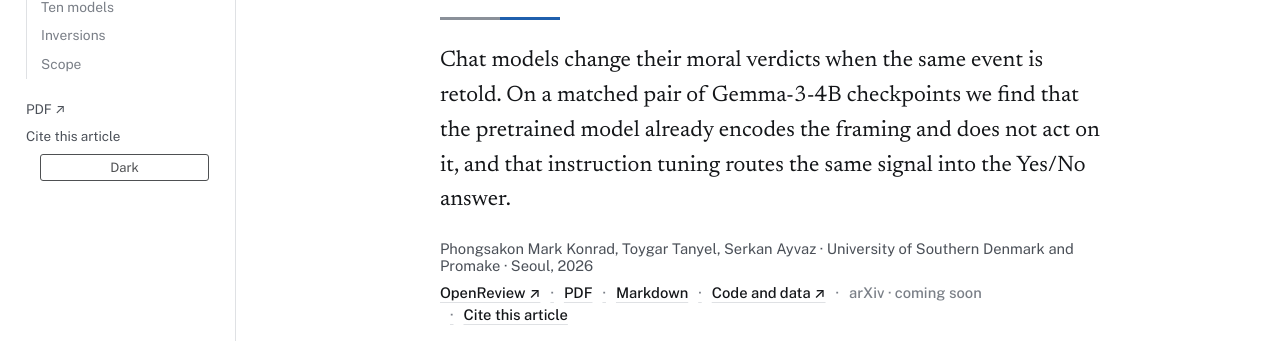
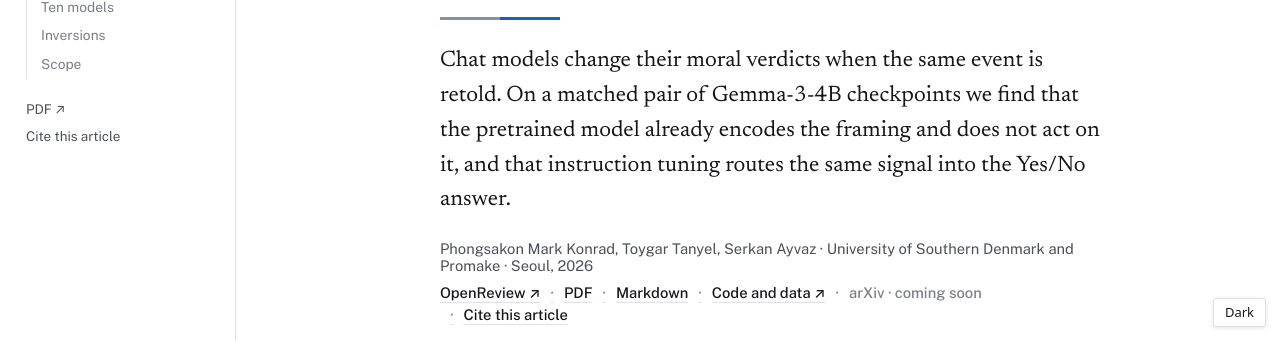
Before and after one commit to aiml-sdu/decoded-but-unused-page, a plain HTML site: page index.html in a window 1280 px wide. Shown: the part 459-802 px from the top of the page. Drawn offline with nearby package versions, Linux system fonts and the light colour scheme.

Commit message:
Theme toggle always visible, including on phones

```diff
--- a/index.html
+++ b/index.html
@@ -392,15 +392,16 @@ svg .gl{stroke:var(--faint)} svg .gl0{stroke:var(--rule)}
 .defs .dai{stroke:var(--it);fill:none;stroke-width:1.8} .defs .dak{stroke:var(--ink);fill:none;stroke-width:1.8} .defs .dl{stroke:var(--muted);fill:none;stroke-width:1}
 #hook{padding-top:clamp(64px,8vw,104px)}
 .th .t-p{fill:var(--pt)}
-.theme-tg{font:inherit;font-size:13px;border:1px solid currentColor;border-radius:3px;background:transparent;color:inherit;opacity:.75;padding:2px 9px;cursor:pointer;margin-left:14px}.theme-tg:hover{opacity:1}
+.theme-tg{position:fixed;right:14px;bottom:14px;z-index:60;font:500 13px/1 system-ui,sans-serif;border:1px solid var(--rule,var(--line,#8888));border-radius:3px;background:var(--bg);color:var(--ink);padding:7px 11px;cursor:pointer;box-shadow:0 1px 4px rgba(0,0,0,.12)}.theme-tg:hover{border-color:var(--ink)}
 </style>
 </head>
 <body>
+<button class="theme-tg" id="themeTg" type="button">Dark</button>
 <aside class="toc" aria-label="Contents">
   <a class="t" href="#top">Decoded but <i>Unused</i></a>
   <div class="sides"><span class="s-pt">PT</span><span class="s-it">IT</span></div>
   <nav aria-label="Contents"><ol><li><a href="#abstract">Abstract</a></li><li><a href="#defs">Definitions</a></li><li><a href="#instrument">Decoded vs used</a></li><li><a href="#behaviour">One free variable</a></li><li><a href="#dataset">The dilemmas</a></li><li><a href="#geometry">Geometry</a></li><li><a href="#readout">Late readout</a></li><li><a href="#causal">Causal tests</a></li><li><a href="#heads">Writer heads</a></li><li><a href="#specificity">Specificity</a></li><li><a href="#families">Ten models</a></li><li><a href="#perp">Inversions</a></li><li><a href="#limits">Scope</a></li></ol></nav>
-  <div class="links"><a href="https://openreview.net/pdf?id=da9ylT2doy" target="_blank" rel="noopener">PDF ↗</a><a href="#cite">Cite this article</a><button class="theme-tg" id="themeTg" type="button">Dark</button></div>
+  <div class="links"><a href="https://openreview.net/pdf?id=da9ylT2doy" target="_blank" rel="noopener">PDF ↗</a><a href="#cite">Cite this article</a></div>
 </aside>
 <nav class="top" aria-label="Sections"><div class="in">
   <a class="brand" href="#top">Decoded but <i>Unused</i></a>
```
